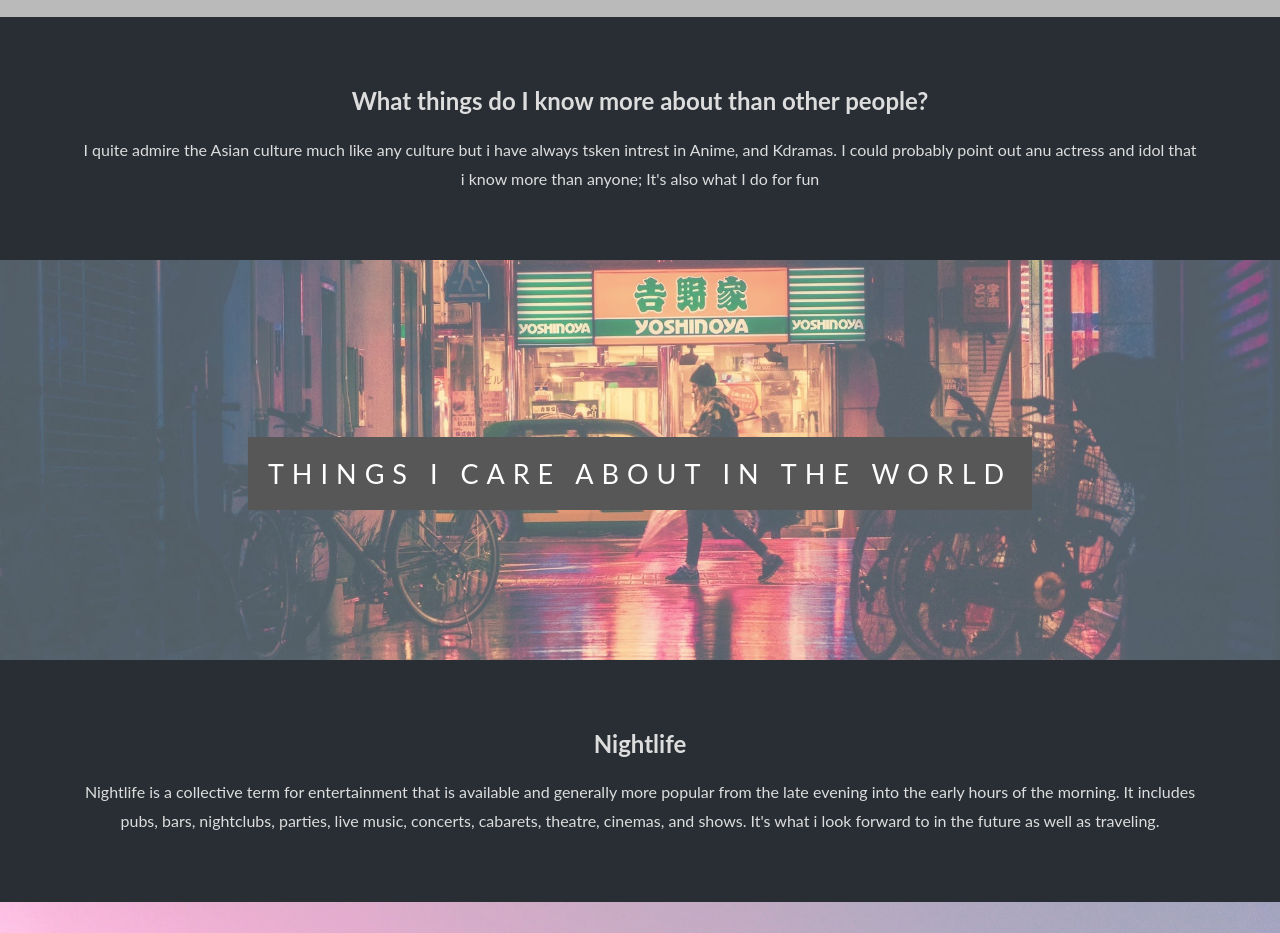
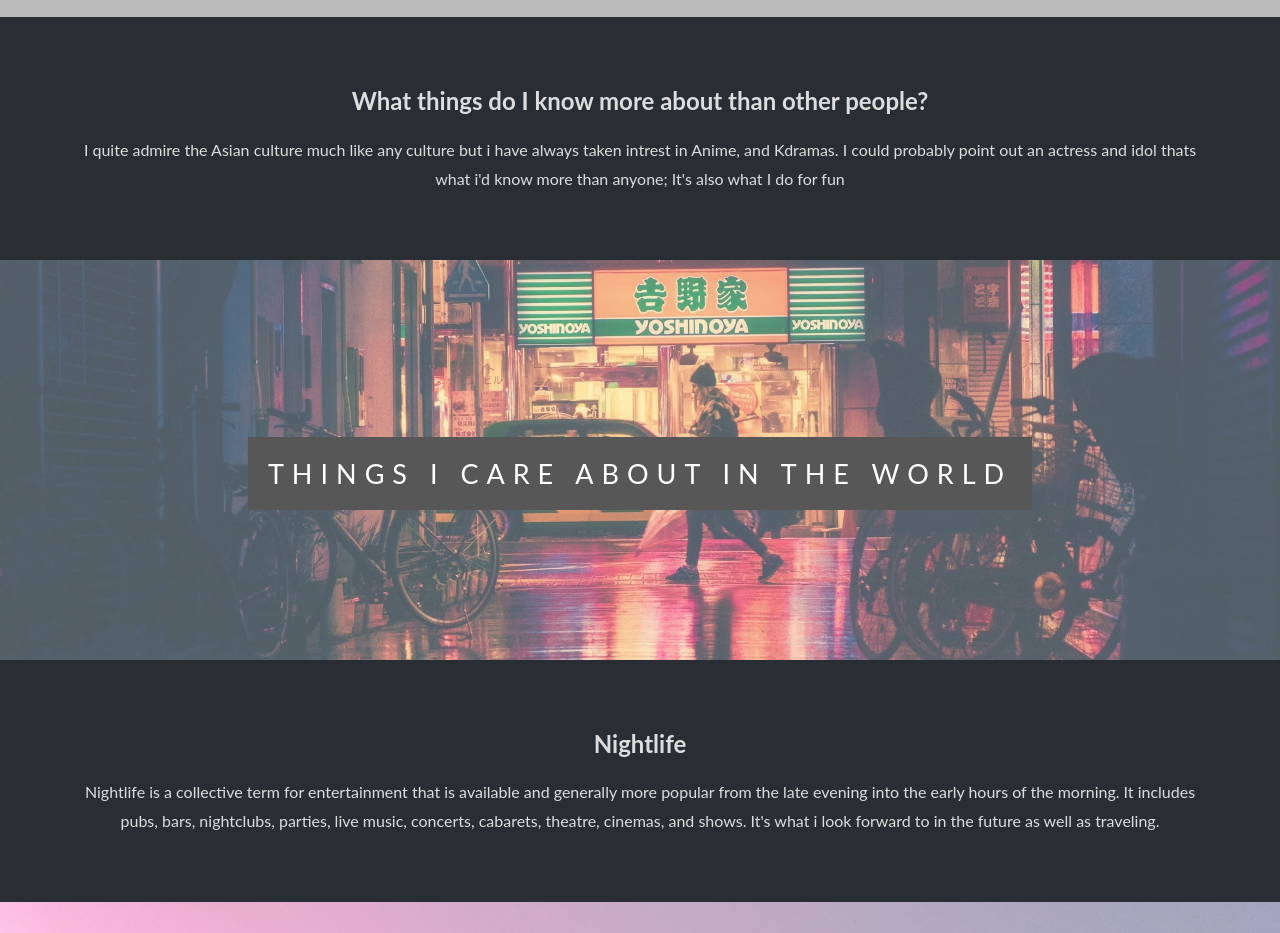
Before and after one commit to Vicountdracula/Personal-web-page, a plain HTML site: page index.html in a window 1280 px wide. Shown: the part 1380-2313 px from the top of the page. Drawn offline with Linux system fonts and the light colour scheme; grey boxes are pictures that could not be loaded.

Commit message:
Update index.html

```diff
--- a/index.html
+++ b/index.html
@@ -124,7 +124,7 @@ What do I like to do for fun?
 
 
 
-<p>I quite admire the Asian culture much like any culture but i have always tsken intrest in Anime, and Kdramas. I could probably point out anu actress and idol that i know more than anyone; It's also what I do for fun</p>
+<p>I quite admire the Asian culture much like any culture but i have always taken intrest in Anime, and Kdramas. I could probably point out an actress and idol thats what i'd know more than anyone; It's also what I do for fun</p>
 
 
 
```
